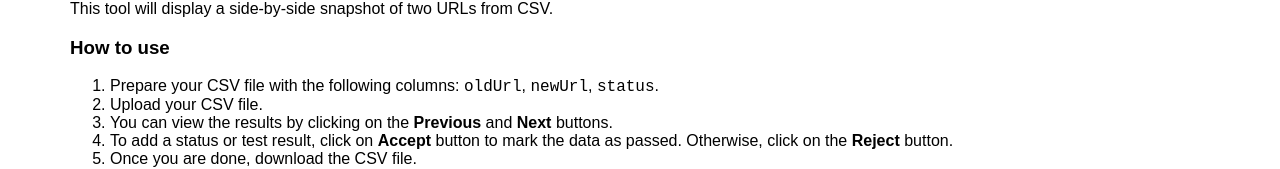
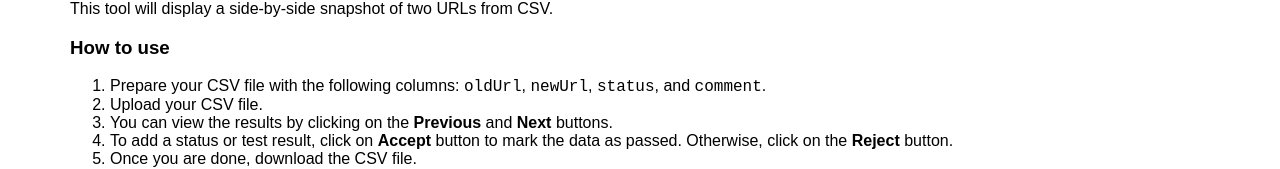
Before and after one commit to Automattic/compare-snapshot-tool, a React (Create React App) app: page / in a window 1280 px wide. Shown: the part 230-399 px from the top of the page. Built offline with nearby package versions, Linux system fonts and the light colour scheme.

Commit message:
Add 'comment' as required column in instructions

```diff
--- a/src/components/Instructions.js
+++ b/src/components/Instructions.js
@@ -5,7 +5,7 @@ export default function Instructions() {
           <p>This tool will display a side-by-side snapshot of two URLs from CSV.</p>
           <h3>How to use</h3>
           <ol>
-            <li>Prepare your CSV file with the following columns: <code>oldUrl</code>, <code>newUrl</code>, <code>status</code>.</li>
+            <li>Prepare your CSV file with the following columns: <code>oldUrl</code>, <code>newUrl</code>, <code>status</code>, and <code>comment</code>.</li>
             <li>Upload your CSV file.</li>
             <li>You can view the results by clicking on the <b>Previous</b> and <b>Next</b> buttons.</li>
             <li>To add a status or test result, click on <b>Accept</b> button to mark the data as passed. Otherwise, click on the <b>Reject</b> button.</li>
```
